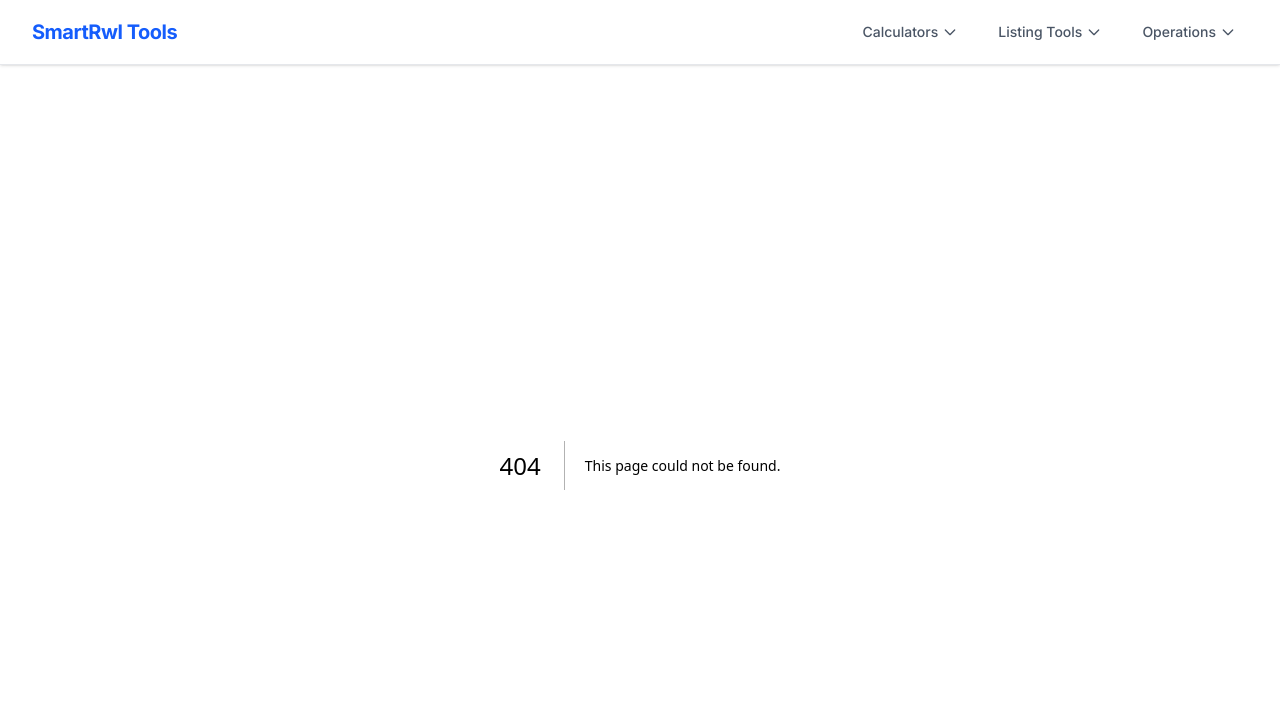
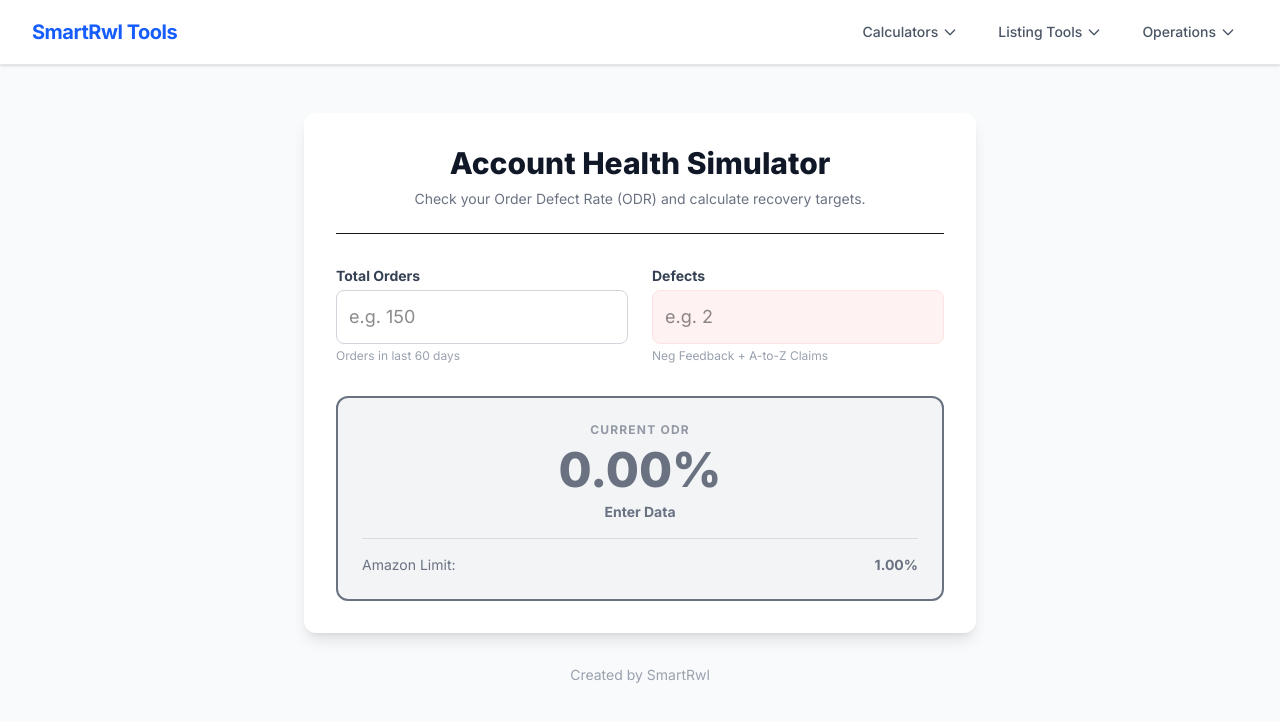
Before and after one commit to Smart-rwl/amazon-image-tool, a Next.js app: page /odr-calculator in a window 1280 px wide. Before the commit this address had no page. Shown: the top 722 px of the page. Built offline with nearby package versions, Linux system fonts and the light colour scheme.

Commit message:
Add ODR Calculator

```diff
--- a/app/layout.tsx
+++ b/app/layout.tsx
@@ -47,6 +47,7 @@ export default function RootLayout({
                       <Link href="/ppc-calculator" className="block px-4 py-2 text-sm text-gray-700 hover:bg-blue-50 hover:text-blue-600">PPC/Ads Calc</Link>
                       <Link href="/price-finder" className="block px-4 py-2 text-sm text-gray-700 hover:bg-blue-50 hover:text-blue-600">Target Price Finder</Link>
                       <Link href="/volumetric" className="block px-4 py-2 text-sm text-gray-700 hover:bg-blue-50 hover:text-blue-600">Volumetric Weight</Link>
+                      <Link href="/odr-calculator" className="block px-4 py-2 text-sm text-gray-700 hover:bg-blue-50 hover:text-blue-600">Account Health</Link>
                     </div>
                   </div>
                 </div>
--- /dev/null
+++ b/app/odr-calculator/page.tsx
@@ -0,0 +1,135 @@
+'use client';
+
+import React, { useState, useEffect } from 'react';
+
+export default function OdrCalculator() {
+  // Inputs
+  const [totalOrders, setTotalOrders] = useState<number | ''>('');
+  const [defects, setDefects] = useState<number | ''>(''); // Neg Feedback + Claims
+
+  // Outputs
+  const [currentOdr, setCurrentOdr] = useState<number>(0);
+  const [status, setStatus] = useState<string>('Enter Data');
+  const [ordersNeeded, setOrdersNeeded] = useState<number>(0);
+  const [statusColor, setStatusColor] = useState<string>('bg-gray-100');
+
+  useEffect(() => {
+    const orders = Number(totalOrders) || 0;
+    const badOrders = Number(defects) || 0;
+
+    if (orders > 0) {
+      // 1. Calculate Current ODR
+      const odrVal = (badOrders / orders) * 100;
+      setCurrentOdr(odrVal);
+
+      // 2. Determine Status
+      if (odrVal < 1) {
+        setStatus('✅ SAFE ZONE');
+        setStatusColor('bg-green-100 text-green-800 border-green-200');
+        setOrdersNeeded(0);
+      } else {
+        setStatus('⚠️ AT RISK / CRITICAL');
+        setStatusColor('bg-red-100 text-red-800 border-red-200');
+
+        // 3. Calculate Orders Needed to reach Safe Zone (0.99%)
+        // Target Equation: (Defects / (CurrentOrders + X)) * 100 = 0.99
+        // Defects / 0.0099 = CurrentOrders + X
+        // X = (Defects / 0.0099) - CurrentOrders
+
+        // We target 0.99% to be safe (just under 1%)
+        const targetDecimal = 0.0099;
+        const requiredTotal = badOrders / targetDecimal;
+        const needed = Math.ceil(requiredTotal - orders);
+
+        setOrdersNeeded(needed > 0 ? needed : 0);
+      }
+    } else {
+      setCurrentOdr(0);
+      setStatus('Enter Data');
+      setStatusColor('bg-gray-100 text-gray-500');
+      setOrdersNeeded(0);
+    }
+  }, [totalOrders, defects]);
+
+  return (
+    <div className="min-h-screen bg-gray-50 flex flex-col items-center py-12 px-4 font-sans">
+      <div className="max-w-2xl w-full bg-white p-8 rounded-xl shadow-lg space-y-8">
+
+        {/* Header */}
+        <div className="text-center border-b pb-6">
+          <h1 className="text-3xl font-extrabold text-gray-900">
+            Account Health Simulator
+          </h1>
+          <p className="mt-2 text-sm text-gray-500">
+            Check your Order Defect Rate (ODR) and calculate recovery targets.
+          </p>
+        </div>
+
+        {/* INPUTS */}
+        <div className="space-y-6">
+          <div className="grid grid-cols-2 gap-6">
+            <div>
+              <label className="block text-sm font-bold text-gray-700 mb-1">Total Orders</label>
+              <input
+                type="number"
+                className="w-full p-3 border border-gray-300 rounded-lg focus:ring-2 focus:ring-blue-500 outline-none text-lg"
+                placeholder="e.g. 150"
+                value={totalOrders}
+                onChange={(e) => setTotalOrders(Number(e.target.value))}
+              />
+              <p className="text-xs text-gray-400 mt-1">Orders in last 60 days</p>
+            </div>
+            <div>
+              <label className="block text-sm font-bold text-gray-700 mb-1">Defects</label>
+              <input
+                type="number"
+                className="w-full p-3 border border-gray-300 rounded-lg focus:ring-2 focus:ring-red-500 outline-none text-lg border-red-100 bg-red-50"
+                placeholder="e.g. 2"
+                value={defects}
+                onChange={(e) => setDefects(Number(e.target.value))}
+              />
+              <p className="text-xs text-gray-400 mt-1">Neg Feedback + A-to-Z Claims</p>
+            </div>
+          </div>
+        </div>
+
+        {/* RESULTS CARD */}
+        <div className={`p-6 rounded-xl border-2 text-center space-y-4 transition-colors ${statusColor}`}>
+
+          <div>
+            <p className="text-xs uppercase font-bold tracking-widest opacity-70">Current ODR</p>
+            <p className="text-5xl font-extrabold mt-2">{currentOdr.toFixed(2)}%</p>
+            <p className="text-sm font-bold mt-2">{status}</p>
+          </div>
+
+          <div className="border-t border-black/10 pt-4 mt-4">
+             <div className="flex justify-between items-center text-sm">
+                <span>Amazon Limit:</span>
+                <span className="font-bold">1.00%</span>
+             </div>
+          </div>
+        </div>
+
+        {/* RECOVERY PLAN */}
+        {ordersNeeded > 0 && (
+          <div className="bg-blue-600 text-white p-6 rounded-xl shadow-lg transform hover:scale-105 transition-transform">
+            <h3 className="text-lg font-bold flex items-center justify-center">
+              <svg className="w-6 h-6 mr-2" fill="none" stroke="currentColor" viewBox="0 0 24 24"><path strokeLinecap="round" strokeLinejoin="round" strokeWidth="2" d="M13 10V3L4 14h7v7l9-11h-7z"></path></svg>
+              Recovery Plan
+            </h3>
+            <div className="mt-4 text-center">
+              <p className="text-blue-200 text-sm">To get back to safe zone (&lt;1%), you need:</p>
+              <p className="text-4xl font-extrabold mt-2 mb-1">{ordersNeeded}</p>
+              <p className="text-lg font-medium">More Defect-Free Orders</p>
+            </div>
+            <p className="text-xs text-center text-blue-300 mt-4 opacity-75">
+              Tip: Lower your price or run a Lightning Deal to get these orders fast.
+            </p>
+          </div>
+        )}
+
+      </div>
+      <div className="mt-8 text-center text-gray-400 text-sm">Created by SmartRwl</div>
+    </div>
+  );
+}
```
